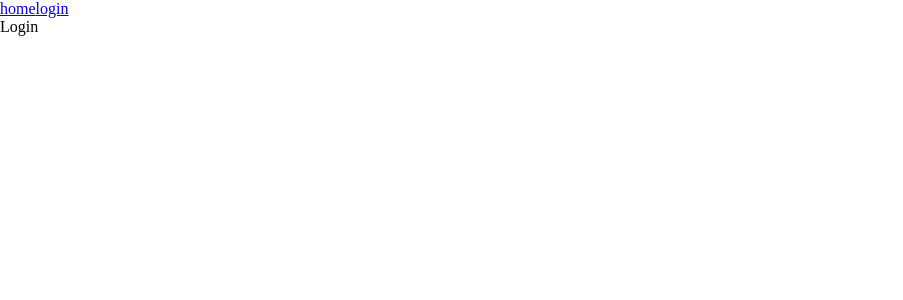
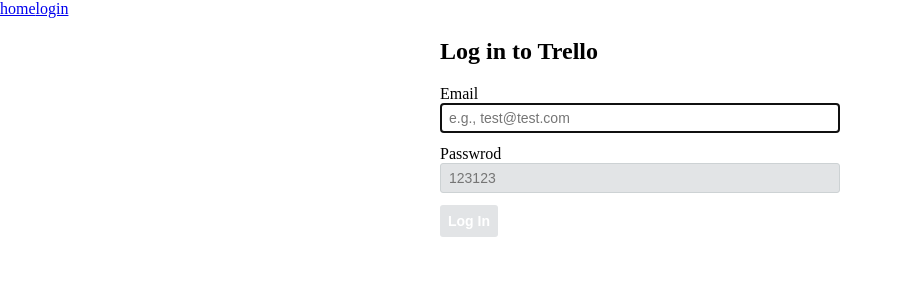
Before and after one commit to sundlee/vue-trello, a Vue app: page /login in a window 1280 px wide. Shown: the top 300 px of the page, without its empty margins (0-903 px from the left). Built offline with nearby package versions, Linux system fonts and the light colour scheme; the HTML template or start-up script is replaced by a standard one.

Commit message:
Login 컴포넌트 UI 개발

```diff
--- a/src/components/Login.vue
+++ b/src/components/Login.vue
@@ -1,10 +1,61 @@
 <template>
-  <div>Login</div>
+  <div class="login">
+    <h2>Log in to Trello</h2>
+    <form @submit.prevent="onSubmit">
+      <div>
+        <label for="email">Email</label>
+        <input
+          class="form-control"
+          type="text"
+          name="email"
+          v-model="email"
+          autofocus
+          placeholder="e.g., test@test.com"
+        />
+      </div>
+      <div>
+        <label for="password">Passwrod</label>
+        <input class="form-control" type="password" v-model="password" placeholder="123123" />
+      </div>
+      <button
+        class="btn"
+        :class="{'btn-success': !invalidForm}"
+        type="submit"
+        :disabled="invalidForm"
+      >Log In</button>
+    </form>
+    <p class="error" v-if="error">{{error}}</p>
+  </div>
 </template>
 
 <script>
-export default {};
+export default {
+	data() {
+		return {
+			email: '',
+			password: '',
+			error: '',
+		};
+	},
+	computed: {
+		invalidForm() {
+			return !this.email || !this.password;
+		},
+	},
+	methods: {
+		onSubmit() {
+			console.log(this.email, this.password);
+		},
+	},
+};
 </script>
 
 <style>
+.login {
+	width: 400px;
+	margin: 0 auto;
+}
+.error {
+	color: #f00;
+}
 </style>
```
